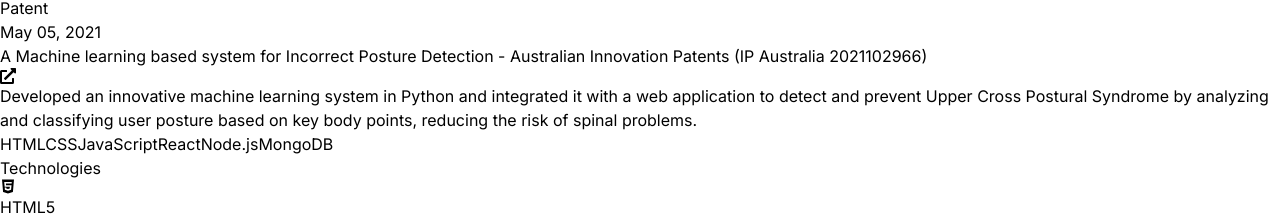
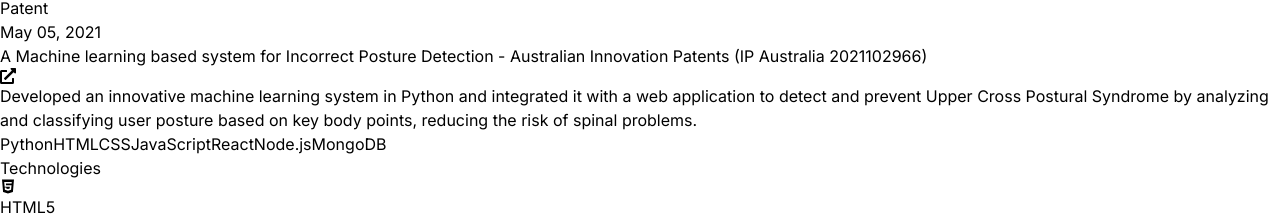
Before and after one commit to OmkarYeole/Omkar-Yeole-Portfolio, a React (Vite) app: page / in a window 1280 px wide. Shown: the part 1276-1500 px from the top of the page. Built offline with nearby package versions, Linux system fonts and the light colour scheme.

Commit message:
Final change

```diff
--- a/src/constants/index.js
+++ b/src/constants/index.js
@@ -51,7 +51,7 @@ export const PATENT = [
     role: "A Machine learning based system for Incorrect Posture Detection",
     company: "Australian Innovation Patents (IP Australia 2021102966)",
     description: `Developed an innovative machine learning system in Python and integrated it with a web application to detect and prevent Upper Cross Postural Syndrome by analyzing and classifying user posture based on key body points, reducing the risk of spinal problems.`,
-    technologies: ["HTML", "CSS", "JavaScript", "React", "Node.js", "MongoDB"],
+    technologies: ["Python","HTML", "CSS", "JavaScript", "React", "Node.js", "MongoDB"],
     link: "https://pericles.ipaustralia.gov.au/ols/auspat/applicationDetails.do?applicationNo=2021102966"
   },
 ];
```
